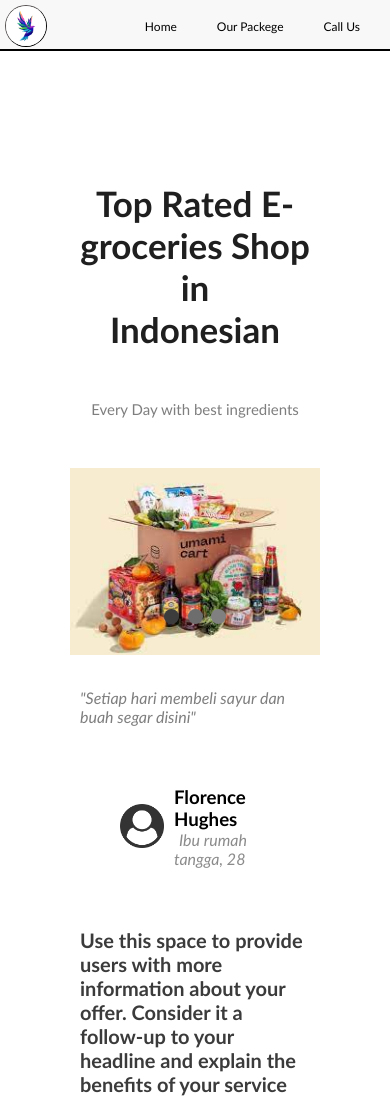
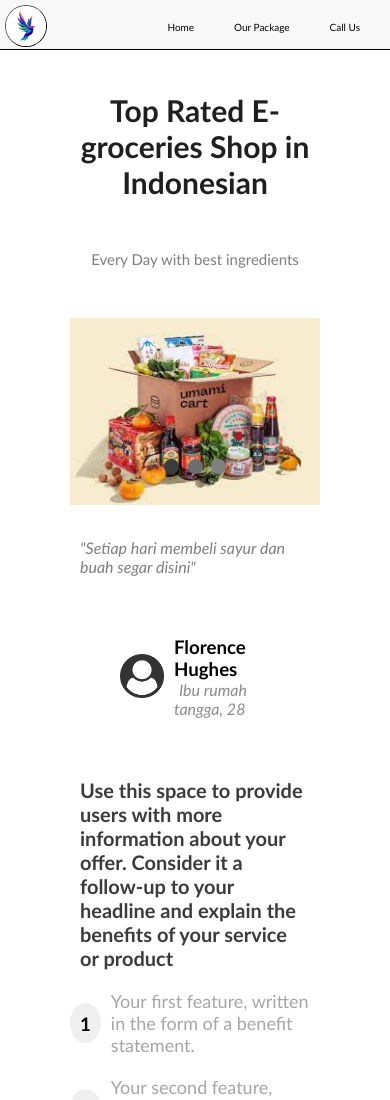
Before and after one commit to rakaalfa/RevoU, a plain HTML site: page index.html in a window 390 px wide. Shown: the top 1100 px of the page. Drawn offline with Linux system fonts and the light colour scheme.

Commit message:
fina1122l

```diff
--- a/Assets/css/sytle.css
+++ b/Assets/css/sytle.css
@@ -9,7 +9,7 @@
   position: fixed;
   background-color: rgb(248, 248, 248);
   width: 100%;
-  border-bottom: 2px solid ;
+  border-bottom: 1px solid ;
   border-color: black;
 
 
@@ -346,8 +346,13 @@
     margin-top: 5px;
   }
   nav ul li a{
-   font-size: 12px;
-
+   font-size: 10px;
+  }
+  #Home{
+    margin-top: 10px;
+  }
+  .Home h1{
+    font-size: 30px;
   }
   .about p {
       font-size: 20px;
--- a/index.html
+++ b/index.html
@@ -16,7 +16,7 @@
                         <a href="#Home" class="nav-link">Home</a>
                     </li>
                     <li>
-                        <a href="#Ourpackage" class="nav-link">Our Packege</a>
+                        <a href="#Ourpackage" class="nav-link">Our Package</a>
                     </li>
                     <li>
                         <a href="#callus" class="nav-link">Call Us</a>
```
